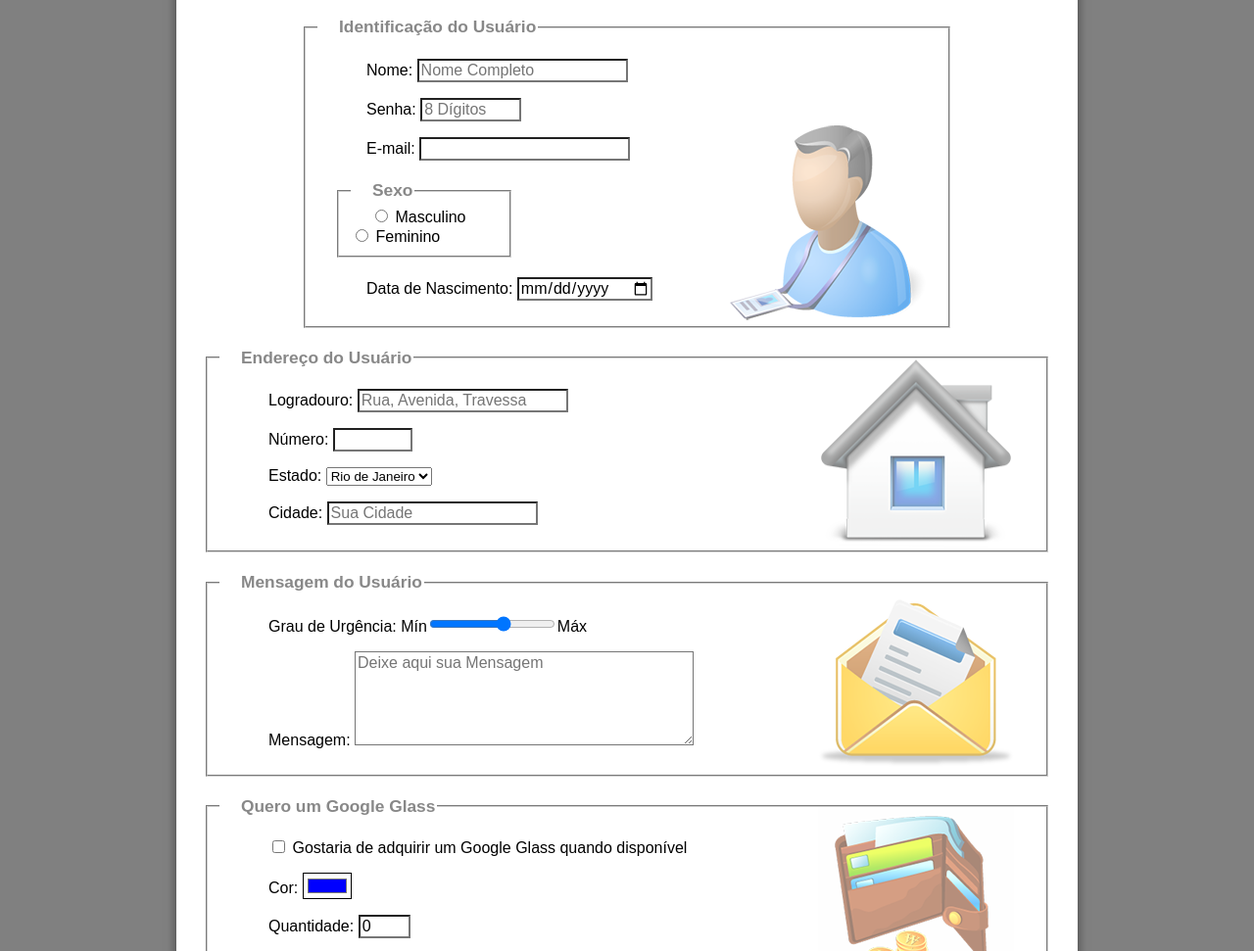
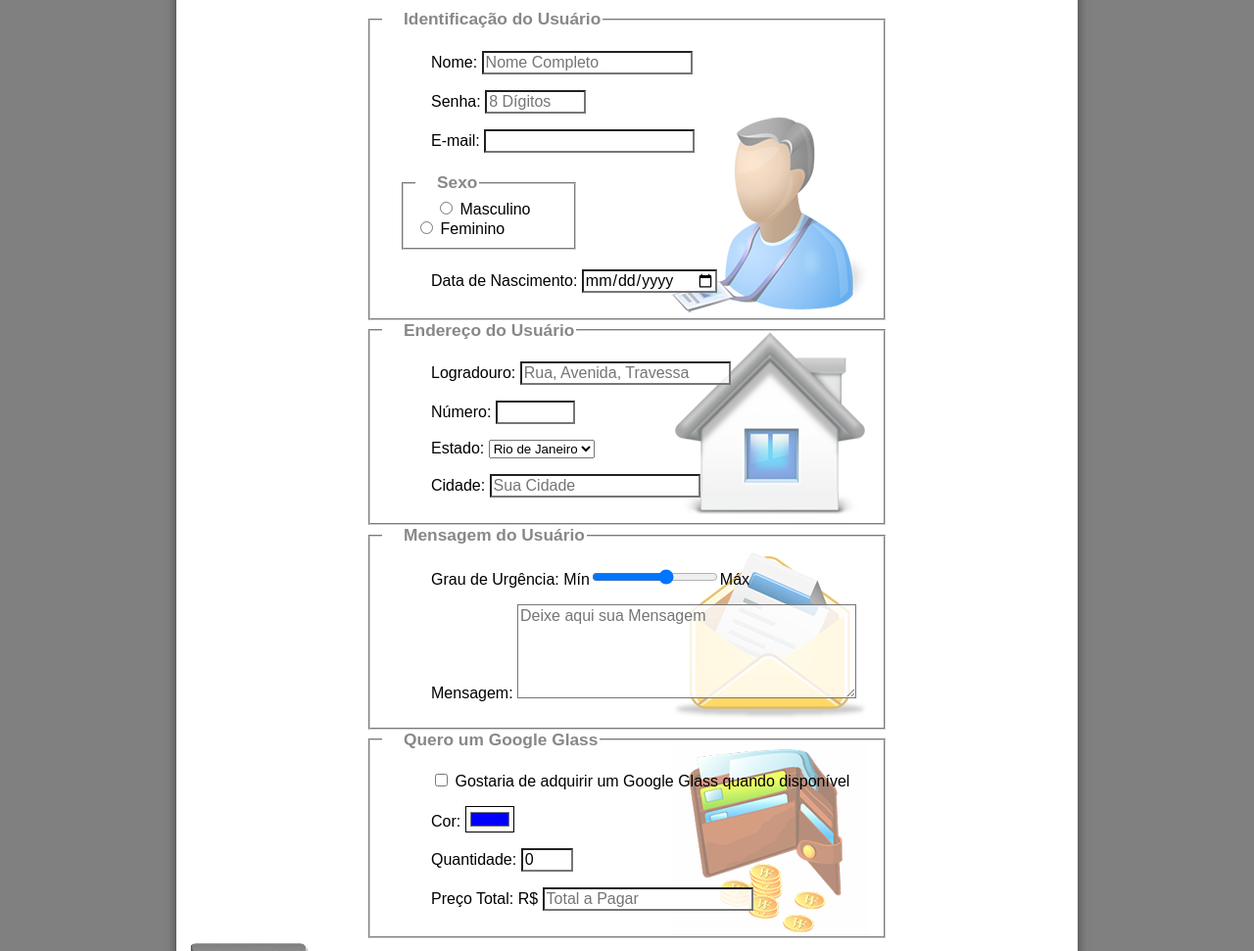
Before and after one commit to mauriciopicirillo/Html-5-e-CSS--Projeto-Glass-, a plain HTML site: page projeto-glass-html5/fale-conosco.html in a window 1280 px wide. Shown: the part 319-1290 px from the top of the page at 98% size. Drawn offline with Linux system fonts and the light colour scheme; a script that the page names is missing.

Commit message:
update form

```diff
--- a/projeto-glass-html5/_css/form.css
+++ b/projeto-glass-html5/_css/form.css
@@ -1,7 +1,7 @@
 @charset "UTF-8";
 
 form {
-    width: 700px;
+    width: 600px;
     margin: auto;
 }
 
@@ -34,16 +34,25 @@ fieldset#sexo {
 
 fieldset#usuario {
     background: url("../_imagens/icone-contato.png") no-repeat 95% 95%;
+    width: 500px;
+    margin: auto;
 }
 
 fieldset#endereco {
     background: url("../_imagens/icone-endereco.png") no-repeat 95% 95%;
+    width: 500px;
+    margin: auto;
+
 }
 
 fieldset#mensagem {
     background: url("../_imagens/icone-mensagem.png") no-repeat 95% 95%;
+    width: 500px;
+    margin: auto;
 }
 
 fieldset#pedido {
     background: url("../_imagens/icone-pagamento.png") no-repeat 95% 95%;
+    width: 500px;
+    margin: auto;
 }
```
